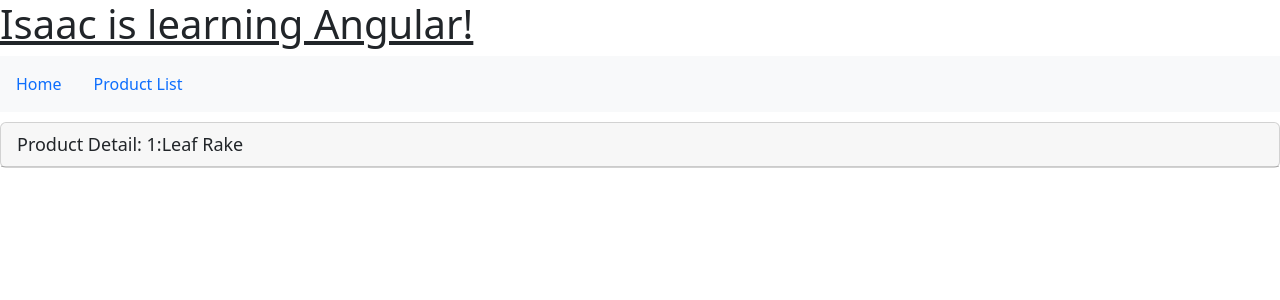
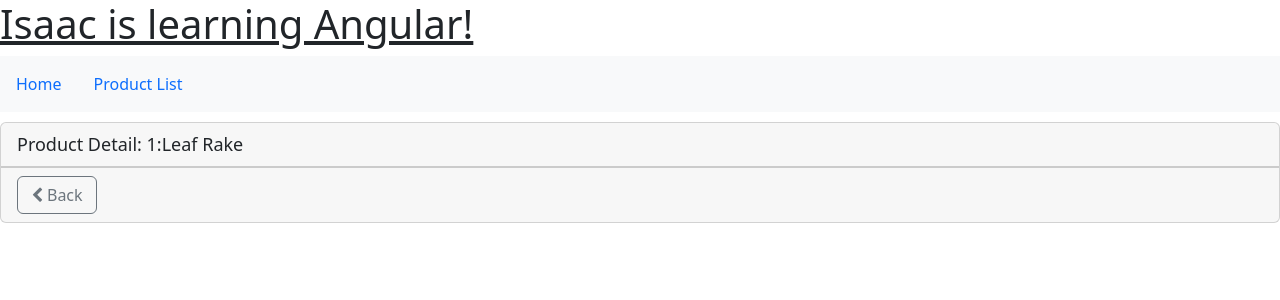
Before and after one commit to amisaacs/Angular-GettingStarted, an Angular app in the folder APM/: page /products/1 in a window 1280 px wide. Shown: the top 300 px of the page. Built offline with nearby package versions, Linux system fonts and the light colour scheme.

Commit message:
Learn to Activate Route with Code
Code back button with a method that navigates to previous route

```diff
--- a/APM/src/app/products/product-detail.component.html
+++ b/APM/src/app/products/product-detail.component.html
@@ -9,4 +9,11 @@
         <!-- could also use *ngIf='product' in the card-header div,
         but then the header wouldn't show up -->
     </div>
+    <div class="card-footer">
+        <button class="btn btn-outline-secondary"
+                style="width:80px"
+                click="onBack()">
+            <i class="fa fa-chevron-left"></i> Back
+        </button>
+    </div>
 </div>
--- a/APM/src/app/products/product-detail.component.ts
+++ b/APM/src/app/products/product-detail.component.ts
@@ -1,5 +1,5 @@
 import { Component, OnInit } from '@angular/core';
-import { ActivatedRoute } from '@angular/router';
+import { ActivatedRoute, Router } from '@angular/router';
 import { IProduct } from './product';
 
 @Component({
@@ -15,7 +15,7 @@
   //two solutions:
   //product!:IProduct; //tells compiler will be defined later.
   product: IProduct | undefined; //is defined as undefined until defined as IProduct
-  constructor(private route: ActivatedRoute) { }
+  constructor(private route: ActivatedRoute, private router: Router) { }
 
   ngOnInit(): void {
     const id = Number(this.route.snapshot.paramMap.get('id'));
@@ -31,5 +31,8 @@
       "imageUrl": "assets/images/leaf_rake.png"
     };
   }
+  onBack():void{
+    this.router.navigate(['/products']);
+  }
 
 }
```
